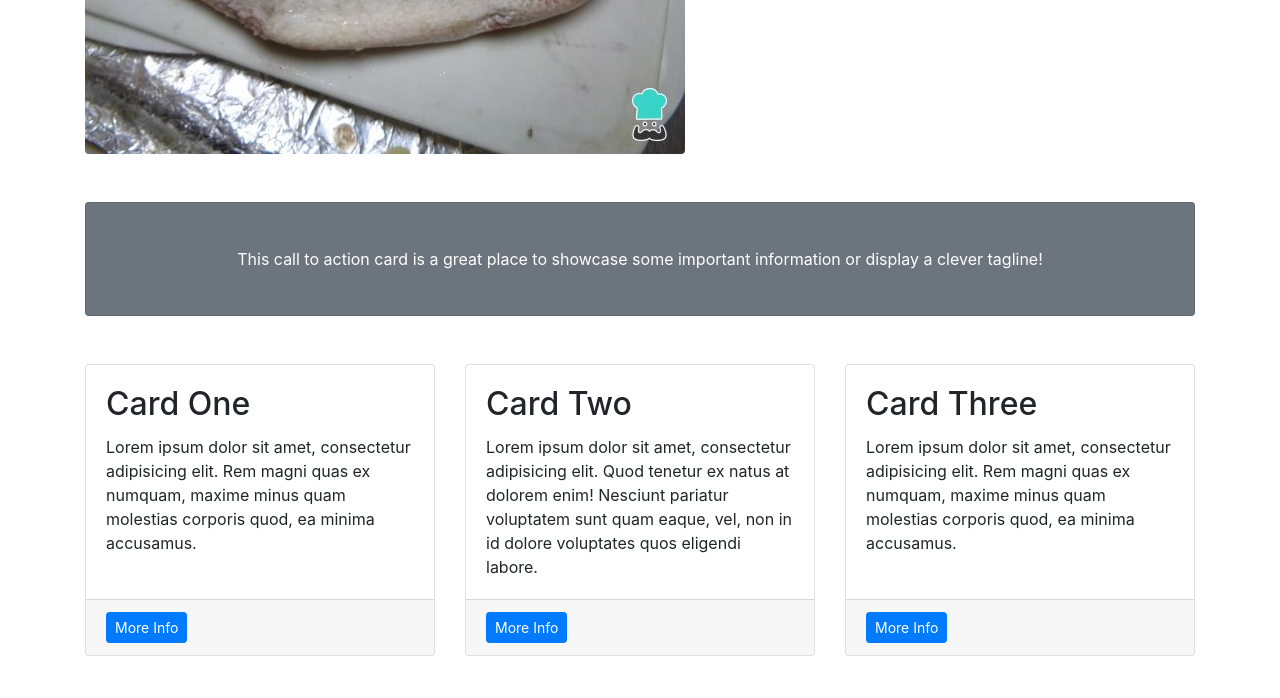
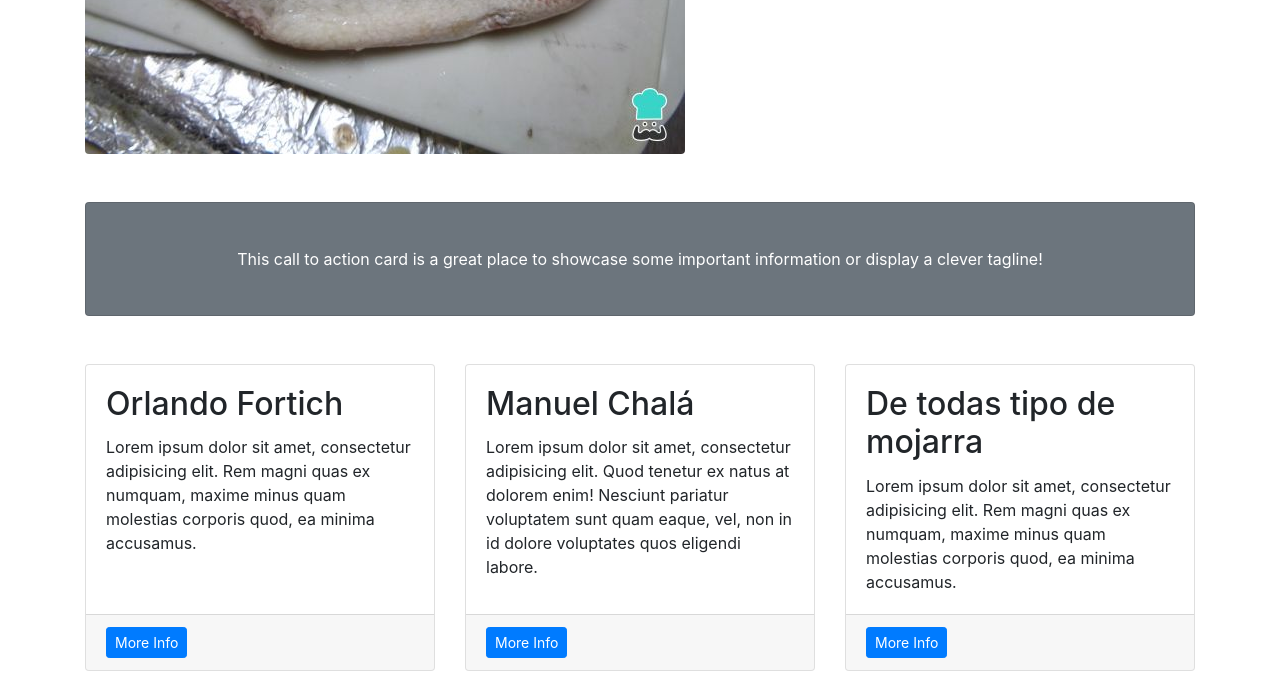
Before and after one commit to mechala/Despliegue, a website: page index.html in a window 1280 px wide. Shown: the part 399-1097 px from the top of the page. Drawn offline with Linux system fonts and the light colour scheme.

Commit message:
Update index.html

```diff
--- a/index.html
+++ b/index.html
@@ -78,7 +78,7 @@
       <div class="col-md-4 mb-5">
         <div class="card h-100">
           <div class="card-body">
-            <h2 class="card-title">Card One</h2>
+            <h2 class="card-title">Orlando Fortich</h2>
             <p class="card-text">Lorem ipsum dolor sit amet, consectetur adipisicing elit. Rem magni quas ex numquam, maxime minus quam molestias corporis quod, ea minima accusamus.</p>
           </div>
           <div class="card-footer">
@@ -90,7 +90,7 @@
       <div class="col-md-4 mb-5">
         <div class="card h-100">
           <div class="card-body">
-            <h2 class="card-title">Card Two</h2>
+            <h2 class="card-title">Manuel Chalá</h2>
             <p class="card-text">Lorem ipsum dolor sit amet, consectetur adipisicing elit. Quod tenetur ex natus at dolorem enim! Nesciunt pariatur voluptatem sunt quam eaque, vel, non in id dolore voluptates quos eligendi labore.</p>
           </div>
           <div class="card-footer">
@@ -102,7 +102,7 @@
       <div class="col-md-4 mb-5">
         <div class="card h-100">
           <div class="card-body">
-            <h2 class="card-title">Card Three</h2>
+            <h2 class="card-title">De todas tipo de mojarra</h2>
             <p class="card-text">Lorem ipsum dolor sit amet, consectetur adipisicing elit. Rem magni quas ex numquam, maxime minus quam molestias corporis quod, ea minima accusamus.</p>
           </div>
           <div class="card-footer">
```
